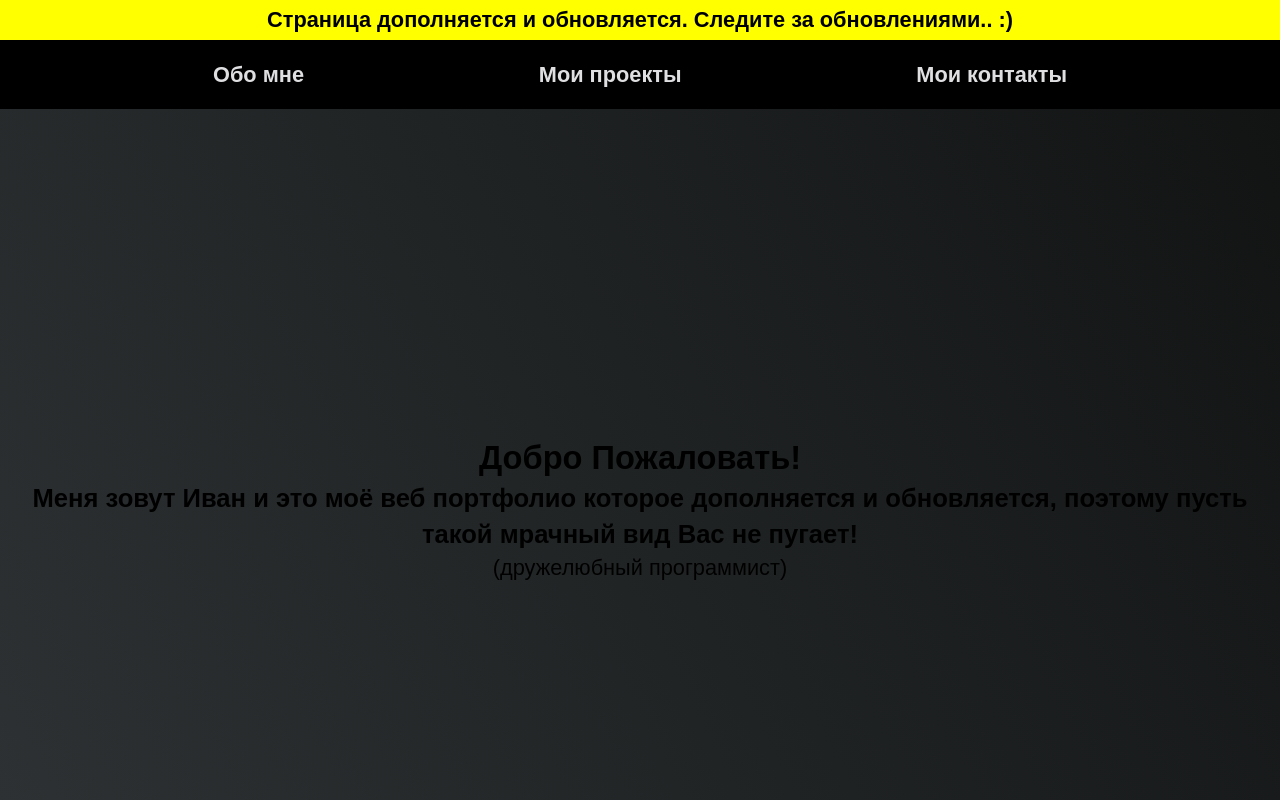
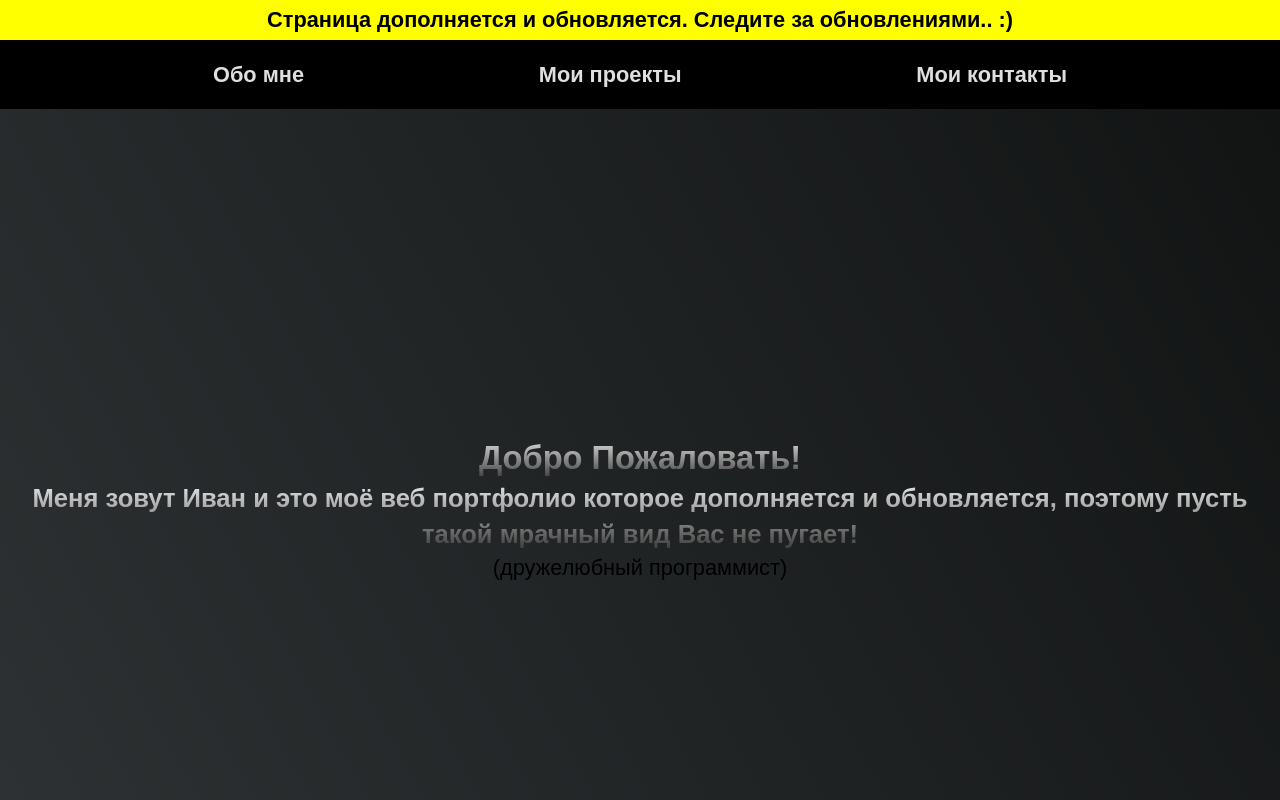
Before and after one commit to ivan-ashikhmin/my-portfolio, a plain HTML site: page index.html in a window 1280 px wide. Shown: the top 800 px of the page. Drawn offline with Linux system fonts and the light colour scheme.

Commit message:
Add modified htaml and css

```diff
--- a/index.html
+++ b/index.html
@@ -45,16 +45,14 @@
 			<h2>Меня зовут Иван и это моё веб портфолио которое дополняется и обновляется, поэтому пусть такой мрачный вид Вас не пугает!</h2>
 				<p>(дружелюбный программист)</p>
 		</section>
-
 			<!--END WELCOME SECTION -->
 
 			<!--START PROJECT SECTION -->
-
 		<section id="projects" class="projects-section">
-			<h2 class="projects-section-header">Моя мастерская HTML/CSS/JavaScript - My HTML/CSS/JavaScript Workshop</h2>
+			<h3 class="projects-section-header">Моя мастерская HTML/CSS/JavaScript - My HTML/CSS/JavaScript Workshop</h3>
 		<div class="projects-grid">
 
-						<!--START PROJECT SECTION -->
+						<!--START PROJECT Name SECTION -->
 					<a class="project project-tile"
 						href="https://ivan-ashikhmin.github.io/survey-form/"
 						target="_blank"
@@ -62,7 +60,7 @@
 						<p class="project-title">
 							Проект "Формуляр при выборе Iphone - Survey Form for an Iphone"
 						</p>
-						<!--END PROJECT SECTION -->
+						<!--END PROJECT Name SECTION -->
 
 						<!--START PROJECT SECTION -->
 					<a class="project project-tile"
--- a/styles.css
+++ b/styles.css
@@ -45,14 +45,24 @@ html {
 
 /*End html style behaviour */
 
-h1,
+h1 {
+	font-family: 'Arial', sans-serif;
+	font-weight: 900;
+	text-align: center;
+	color: white;
+	background: -webkit-linear-gradient(#eee, #333);
+	-webkit-background-clip: text;
+	-webkit-text-fill-color: transparent;
+}
+
 h2 {
 	font-family: 'Arial', sans-serif;
 	font-weight: 900;
 	text-align: center;
-}
-
-h2 {
+	color: white;
+	background: -webkit-linear-gradient(#eee, #333);
+	-webkit-background-clip: text;
+	-webkit-text-fill-color: transparent;
 	font-size: 2rem;
 }
 
```
